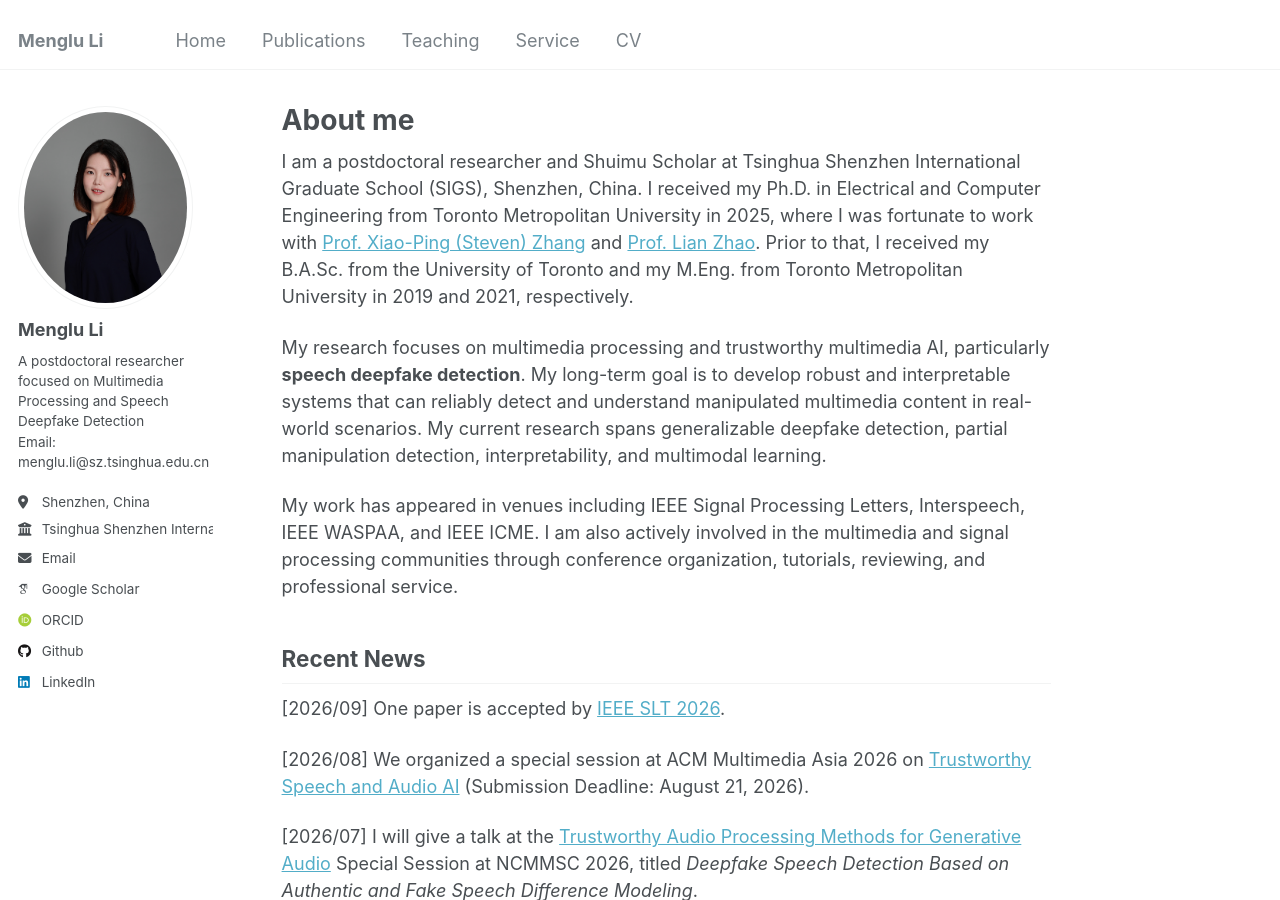
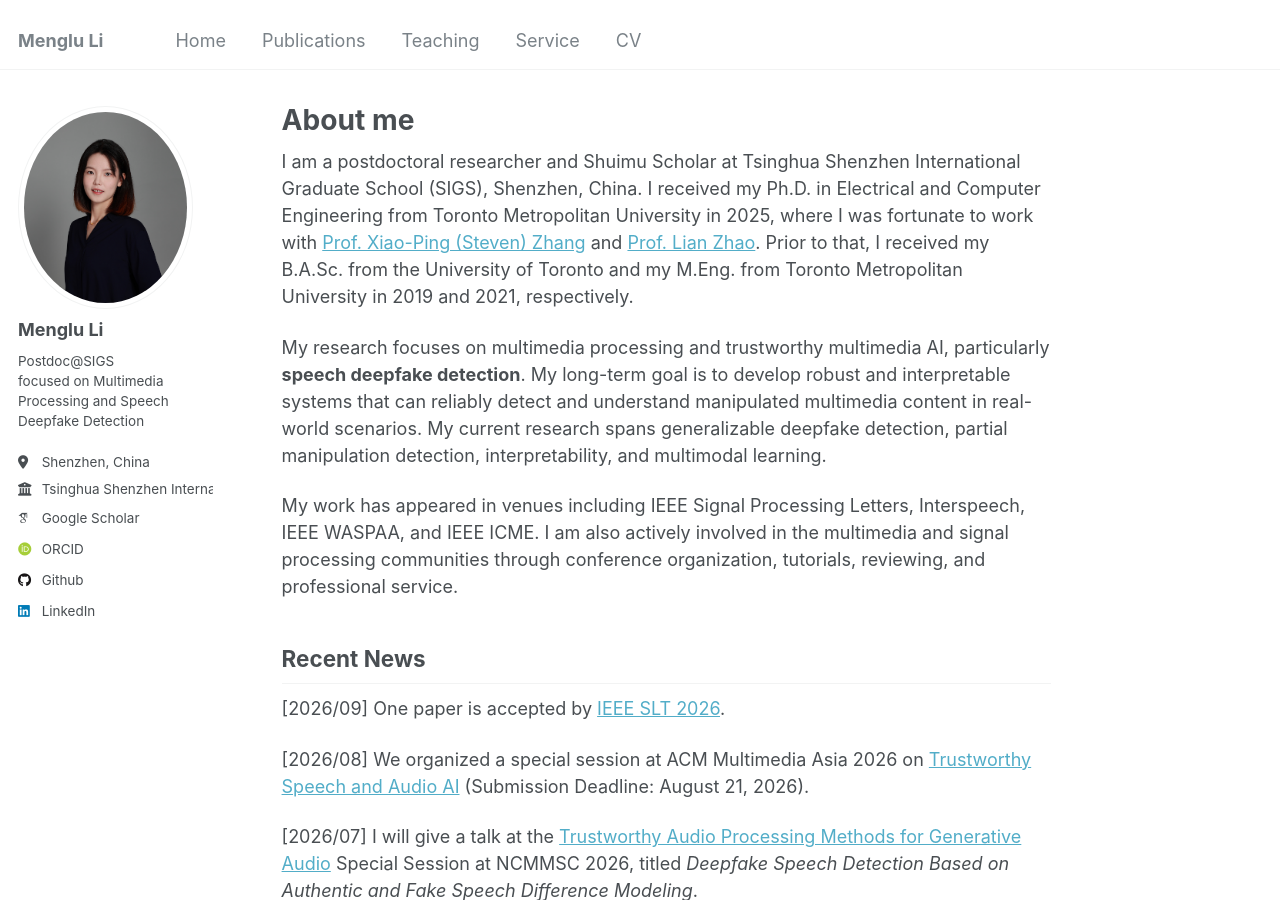
Before and after one commit to menglu-lml/menglu-lml.github.io, a Jekyll site: the page built from _pages/about.md, in a window 1280 px wide and 900 px high. Built offline with Jekyll 4.4.1, drawn with Linux system fonts in a browser that asks for light colours; some web fonts are replaced.

Commit message:
Update _config.yml

```diff
--- a/_config.yml
+++ b/_config.yml
@@ -24,11 +24,11 @@ author:
   avatar           : "121A4998-1.jpg"
   name             : "Menglu Li"
   pronouns         : # example: "she/her"
-  bio              : "A postdoctoral researcher <br/> focused on Multimedia Processing and Speech Deepfake Detection <br/> Email: menglu.li@sz.tsinghua.edu.cn"
+  bio              : "Postdoc@SIGS <br/> focused on Multimedia Processing and Speech Deepfake Detection"
   location         : "Shenzhen, China"
   employer         : "Tsinghua Shenzhen International Graduate School"
   uri              : # URL
-  email            : "menglu.li@sz.tsinghua.edu.cn"
+  email:menglu.li@sz.tsinghua.edu.cn            : "menglu.li@sz.tsinghua.edu.cn"
 
   # Academic websites
   arxiv            : # URL - Update with the correct link to your profile
```
